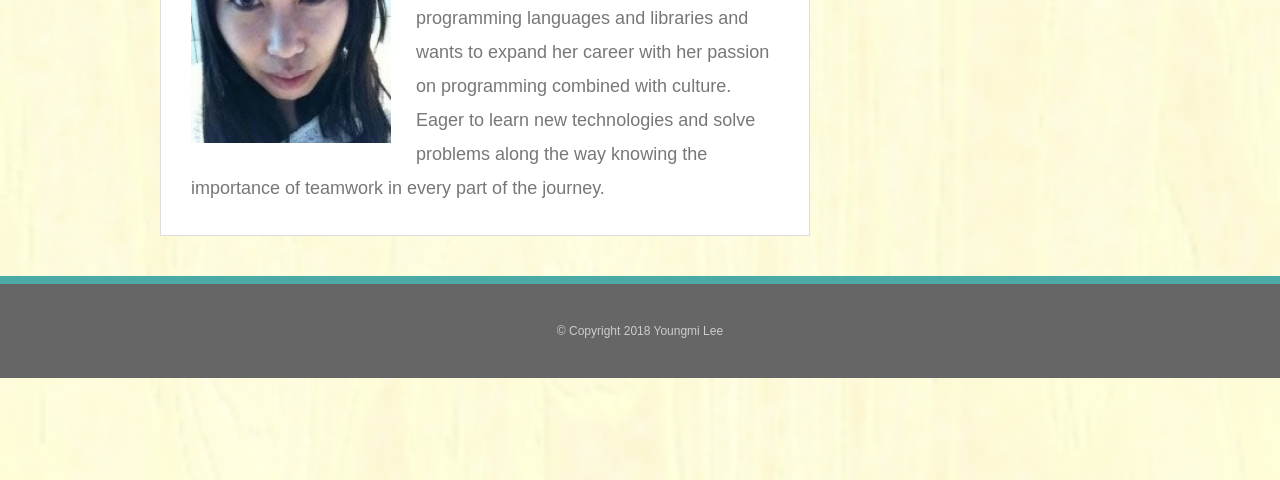
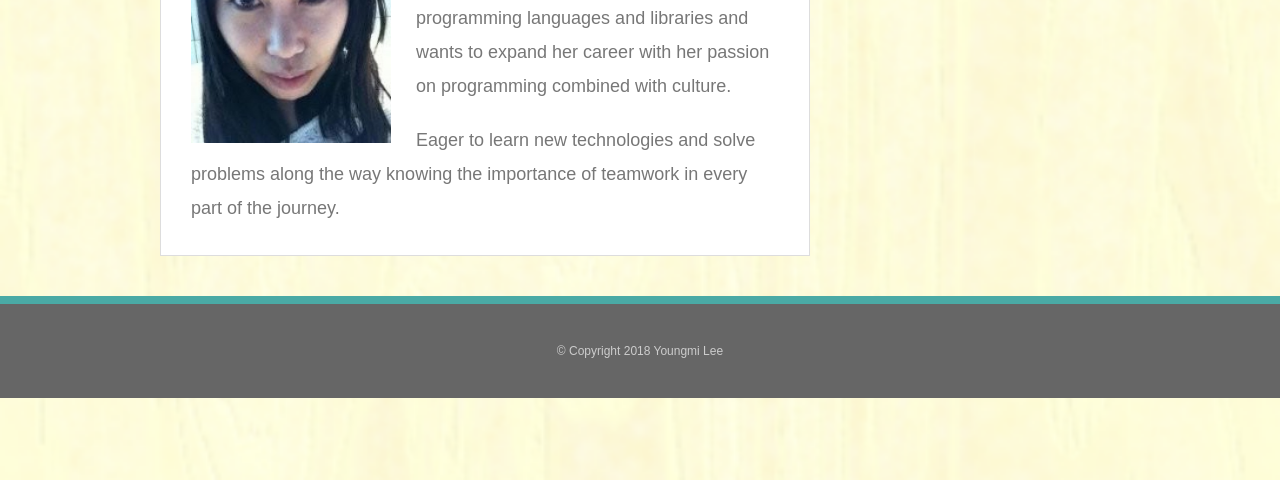
Before and after one commit to ally0426/Basic-Portfolio, a plain HTML site: page index.html in a window 1280 px wide. Shown: the part 320-800 px from the top of the page. Drawn offline with Linux system fonts and the light colour scheme.

Commit message:
edited index file

```diff
--- a/index.html
+++ b/index.html
@@ -29,7 +29,8 @@
 	<section class="main-section">
 		<h1>About Me</h1>
 		<img src="./assets/images/profile.jpg" class="auth-image" alt="profile picture">
-		<p>Web developer who is interested in user database and interface using various programming languages and libraries and wants to expand her career with her passion on programming combined with culture. Eager to learn new technologies and solve problems along the way knowing the importance of teamwork in every part of the journey.</p>
+		<p>Web developer who is interested in user database and interface using various programming languages and libraries and wants to expand her career with her passion on programming combined with culture.</p>
+		<p>Eager to learn new technologies and solve problems along the way knowing the importance of teamwork in every part of the journey.</p>
 	</section>
 
 	<section class="sidebar">
```
